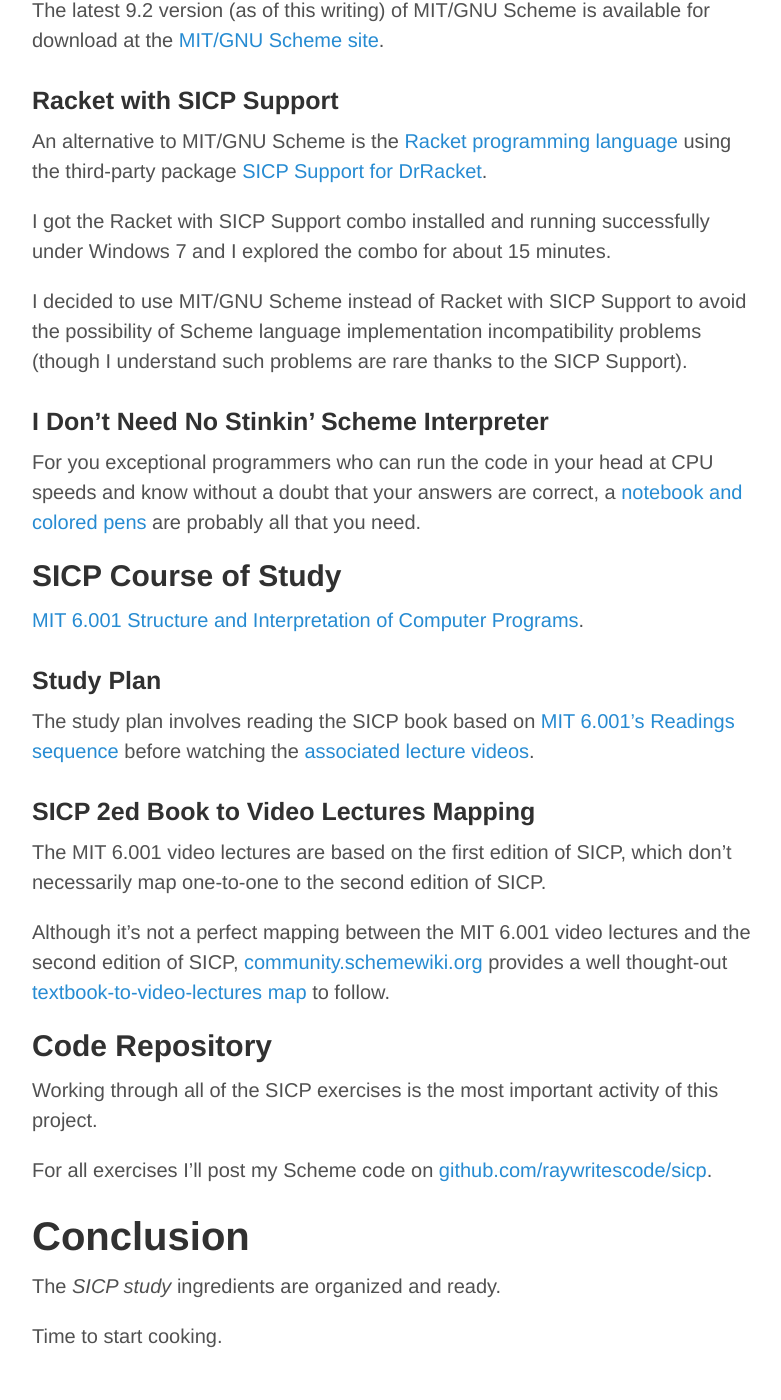
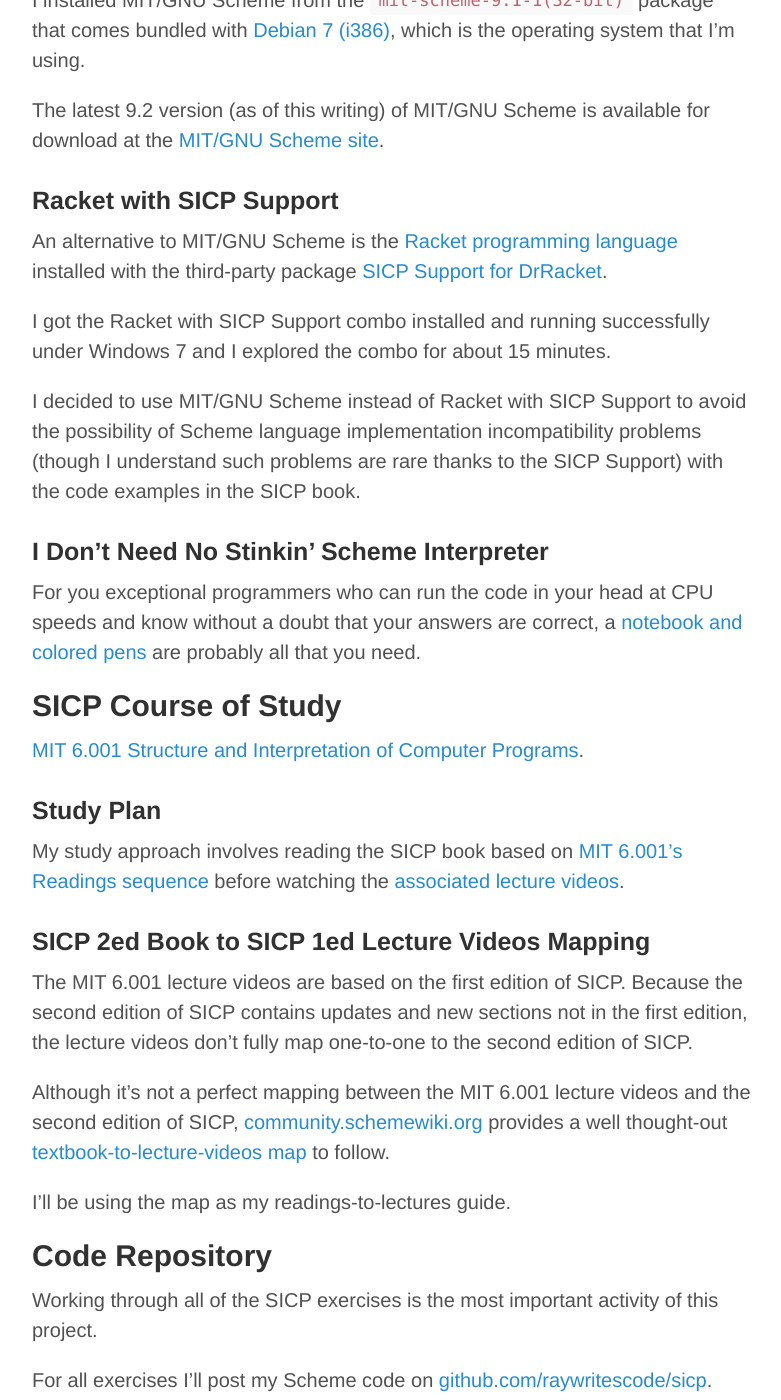
Before and after one commit to raywritescode/raywritescode.github.io, a Jekyll site: the page built from _posts/2014-08-05-sicp-mise-en-place.md, in a window 1280 px wide and 1400 px high, scrolled down 994 px. Shown: the whole window, without its empty margins (248-1029 px from the left). Built offline with Jekyll 4.4.1, drawn with Linux system fonts in a browser that asks for light colours; Markdown is read by kramdown in place of the engine named in the settings; comment, search, counter and statistics services are not loaded; some of the changed text lies outside the part shown.

Commit message:
sicp-mise-en-place.md - About a dozen minor content updates.

```diff
--- a/_posts/2014-08-05-sicp-mise-en-place.md
+++ b/_posts/2014-08-05-sicp-mise-en-place.md
@@ -5,16 +5,18 @@ permalink: sicp-mise-en-place
 comments: True
 ---
 
-*Mise en place* is a French phrase for "putting in place." It refers to the practice followed in professional kitchens of preparing and organizing the ingredients of a recipe before the cooking work begins. This blog post describes my *mise en place* for SICP study should you too want to start the SICP journey.
+*[Mise en place](http://youtu.be/RBqusvBlCb8?t=7s)* is a French phrase for "putting in place." It refers to the practice followed in professional kitchens of preparing and organizing the ingredients of a recipe before the cooking work begins. This blog post describes my *mise en place* for SICP study should you too want to start the SICP journey.
 
 ## Textbook
 I prefer reading from physical books so I own a physical copy of <a href="http://www.amazon.com/gp/product/0262510871/ref=as_li_tl?ie=UTF8&camp=1789&creative=9325&creativeASIN=0262510871&linkCode=as2&tag=6767151-20&linkId=IT74OVKFCMXWQNMU">Structure and Interpretation of Computer Programs - 2nd Edition (MIT Electrical Engineering and Computer Science)</a><img src="http://ir-na.amazon-adsystem.com/e/ir?t=6767151-20&l=as2&o=1&a=0262510871" width="1" height="1" border="0" alt="" style="border:none !important; margin:0px !important;" />
 
-MIT Press provides the complete text of SICP in HTML format for free online at [mitpress.mit.edu/sicp/full-text/book/book.html](http://mitpress.mit.edu/sicp/full-text/book/book.html).
+MIT Press provides online for free the complete text of SICP in HTML format at [mitpress.mit.edu/sicp/full-text/book/book.html](http://mitpress.mit.edu/sicp/full-text/book/book.html).
 
 You can also get a PDF version of SICP at [github.com/sarabander/sicp-pdf](https://github.com/sarabander/sicp-pdf). I haven't looked at the quality of the PDF.
 
 ## Scheme Interpreter
+You need a Scheme interpreter in which to write and execute your Scheme code. The two that I considered are MIT/GNU Scheme and Racket. Both are available for free on the internet.
+
 ### MIT/GNU Scheme
 I'm using [MIT/GNU Scheme](http://www.gnu.org/software/mit-scheme/) `Release 9.1 || Microcode 15.3 || Runtime 15.7 || SF 4.41 || LIAR/i386 4.118`
 
@@ -23,11 +25,11 @@ I installed MIT/GNU Scheme from the `mit-scheme-9.1-1(32-bit)` package that come
 The latest 9.2 version (as of this writing) of MIT/GNU Scheme is available for download at the [MIT/GNU Scheme site](http://www.gnu.org/software/mit-scheme/).
 
 ### Racket with SICP Support
-An alternative to MIT/GNU Scheme is the [Racket programming language](http://racket-lang.org/) using the third-party package [SICP Support for DrRacket](http://www.neilvandyke.org/racket-sicp/).
+An alternative to MIT/GNU Scheme is the [Racket programming language](http://racket-lang.org/) installed with the third-party package [SICP Support for DrRacket](http://www.neilvandyke.org/racket-sicp/).
 
 I got the Racket with SICP Support combo installed and running successfully under Windows 7 and I explored the combo for about 15 minutes.
 
-I decided to use MIT/GNU Scheme instead of Racket with SICP Support to avoid the possibility of Scheme language implementation incompatibility problems (though I understand such problems are rare thanks to the SICP Support).
+I decided to use MIT/GNU Scheme instead of Racket with SICP Support to avoid the possibility of Scheme language implementation incompatibility problems (though I understand such problems are rare thanks to the SICP Support) with the code examples in the SICP book.
 
 ### I Don't Need No Stinkin' Scheme Interpreter
 For you exceptional programmers who can run the code in your head at CPU speeds and know without a doubt that your answers are correct, a [notebook and colored pens](https://twitter.com/stevelosh/status/310487495198523393/photo/1) are probably all that you need.
@@ -36,12 +38,14 @@ For you exceptional programmers who can run the code in your head at CPU speeds
 [MIT 6.001 Structure and Interpretation of Computer Programs](http://ocw.mit.edu/courses/electrical-engineering-and-computer-science/6-001-structure-and-interpretation-of-computer-programs-spring-2005/index.htm).
 
 ### Study Plan
-The study plan involves reading the SICP book based on [MIT 6.001's Readings sequence](http://ocw.mit.edu/courses/electrical-engineering-and-computer-science/6-001-structure-and-interpretation-of-computer-programs-spring-2005/readings/) before watching the [associated lecture videos](http://ocw.mit.edu/courses/electrical-engineering-and-computer-science/6-001-structure-and-interpretation-of-computer-programs-spring-2005/video-lectures/).
+My study approach involves reading the SICP book based on [MIT 6.001's Readings sequence](http://ocw.mit.edu/courses/electrical-engineering-and-computer-science/6-001-structure-and-interpretation-of-computer-programs-spring-2005/readings/) before watching the [associated lecture videos](http://ocw.mit.edu/courses/electrical-engineering-and-computer-science/6-001-structure-and-interpretation-of-computer-programs-spring-2005/video-lectures/).
 
-### SICP 2ed Book to Video Lectures Mapping
-The MIT 6.001 video lectures are based on the first edition of SICP, which don't necessarily map one-to-one to the second edition of SICP.
+### SICP 2ed Book to SICP 1ed Lecture Videos Mapping
+The MIT 6.001 lecture videos are based on the first edition of SICP. Because the second edition of SICP contains updates and new sections not in the first edition, the lecture videos don't fully map one-to-one to the second edition of SICP.
 
-Although it's not a perfect mapping between the MIT 6.001 video lectures and the second edition of SICP, [community.schemewiki.org](http://community.schemewiki.org/) provides a well thought-out [textbook-to-video-lectures map](http://community.schemewiki.org/?sicp-text-to-video-map) to follow.
+Although it's not a perfect mapping between the MIT 6.001 lecture videos and the second edition of SICP, [community.schemewiki.org](http://community.schemewiki.org/) provides a well thought-out [textbook-to-lecture-videos map](http://community.schemewiki.org/?sicp-text-to-video-map) to follow.
+
+I'll be using the map as my readings-to-lectures guide.
 
 ## Code Repository
 Working through all of the SICP exercises is the most important activity of this project.
```
